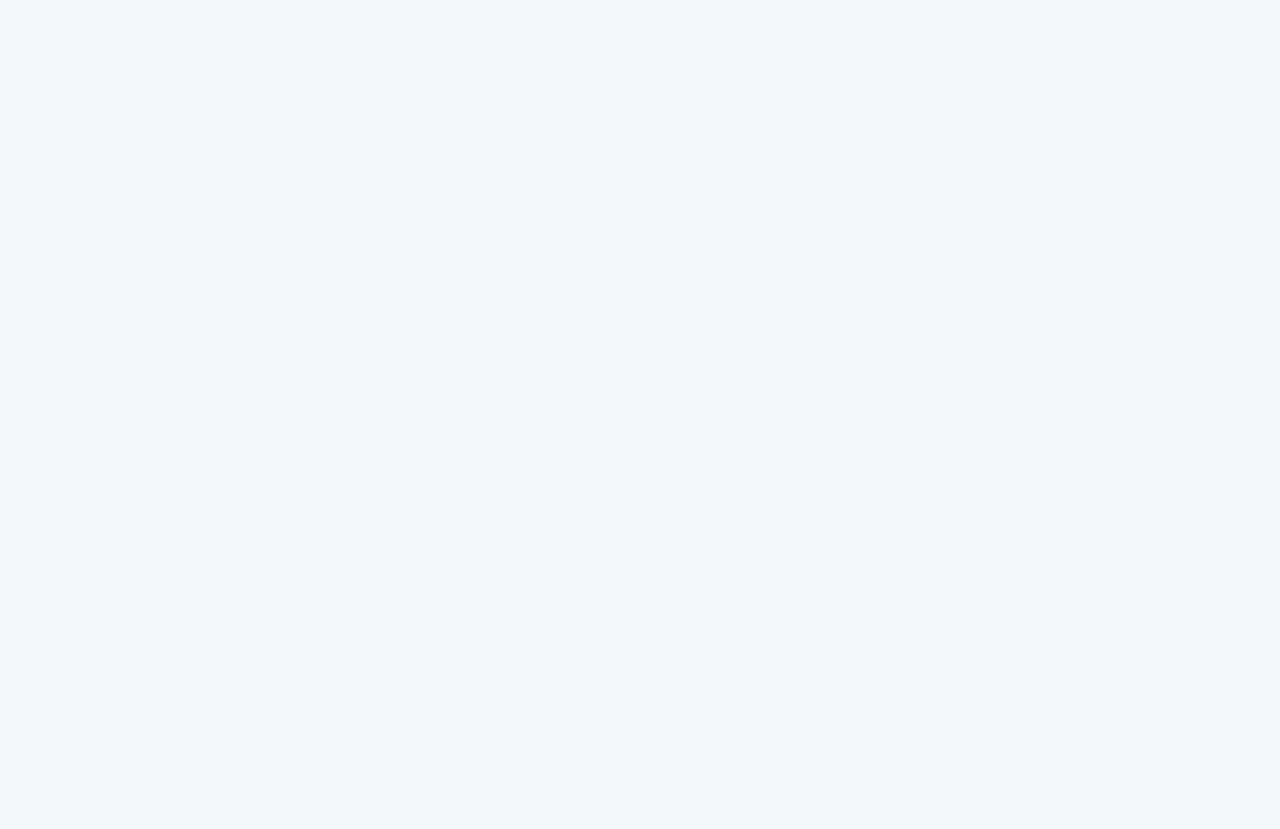
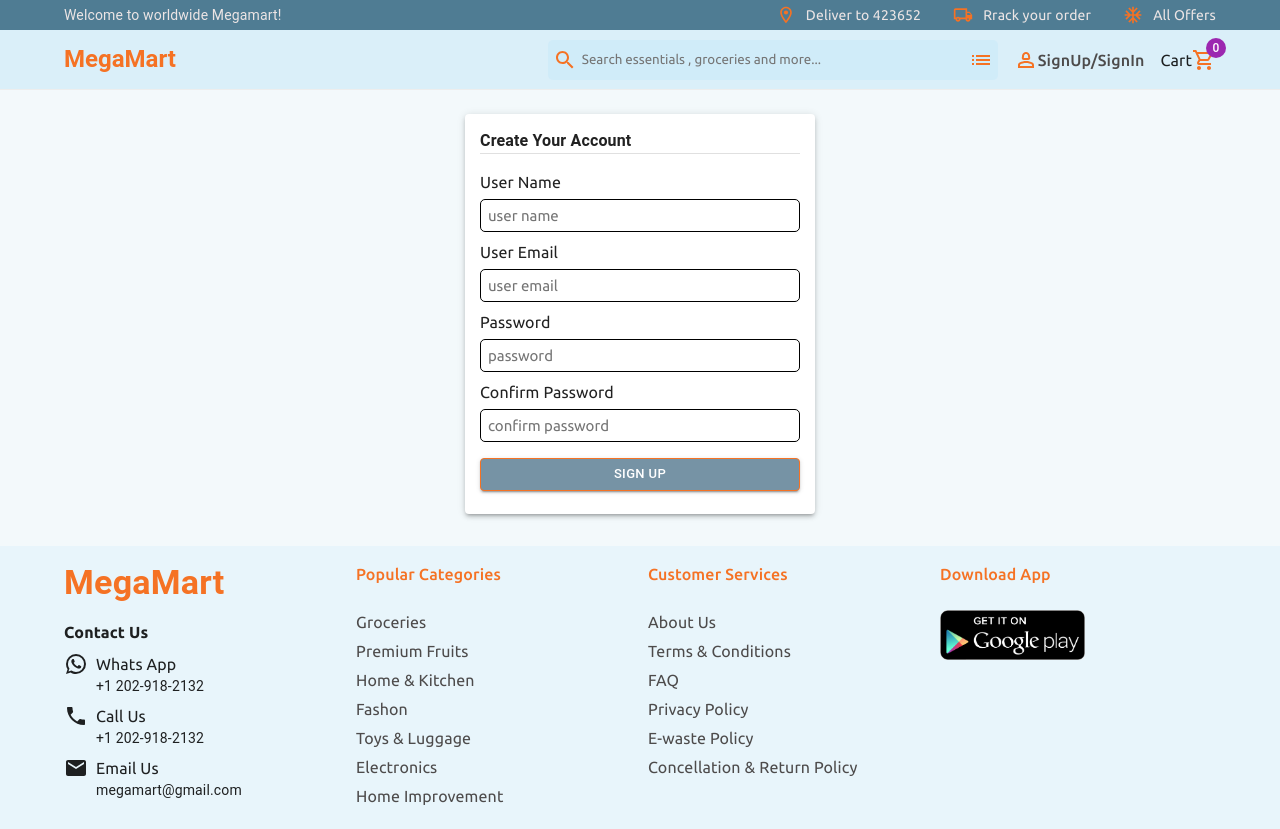
Before and after one commit to sksabbirhossain/megamart-client, a React (Create React App) app: page /signup in a window 1280 px wide. Before the commit this address had no page. Before the commit the page ends 800 px from the top, so only its background shows below. Built offline with nearby package versions, Linux system fonts and the light colour scheme.

Commit message:
created a signup page

```diff
--- a/package.json
+++ b/package.json
@@ -15,6 +15,7 @@
     "react-router-dom": "^6.6.1",
     "react-scripts": "5.0.1",
     "react-slick": "^0.29.0",
+    "react-toastify": "^9.1.1",
     "slick-carousel": "^1.8.1",
     "web-vitals": "^2.1.0"
   },
--- a/src/App.js
+++ b/src/App.js
@@ -4,6 +4,8 @@
 import Main from "./layouts/Main";
 import Home from "./pages/Home/Home";
 import ProductDetails from "./pages/ProductDetails/ProductDetails";
+import SignIn from "./pages/SignIn/SignIn";
+import Signup from "./pages/Signup/Signup";
 import { themeSettings } from "./theme/themeSettings";
 
 function App() {
@@ -17,6 +19,8 @@
         <Route path="/" element={<Main />}>
           <Route path="/" element={<Home />} />
           <Route path="/product-details/:id" element={<ProductDetails />} />
+          <Route path="/signup" element={<Signup />} />
+          <Route path="/signin" element={<SignIn />} />
         </Route>
       </Routes>
     </ThemeProvider>
--- /dev/null
+++ b/src/components/Form/Form.js
@@ -0,0 +1,7 @@
+import React from "react";
+
+const Form = ({ children, ...rest }) => {
+  return <form {...rest}>{children}</form>;
+};
+
+export default Form;
--- /dev/null
+++ b/src/components/FormInput/FormInput.js
@@ -0,0 +1,16 @@
+import { Box } from "@mui/material";
+import React from "react";
+import { Input } from "../../styles/common/Input";
+
+const FormInput = ({ label, ...rest }) => {
+  return (
+    <Box my={1}>
+      <label htmlFor="">{label}</label>
+      <Box>
+        <Input {...rest} />
+      </Box>
+    </Box>
+  );
+};
+
+export default FormInput;
--- a/src/components/Navbar/MainMenu.js
+++ b/src/components/Navbar/MainMenu.js
@@ -7,11 +7,9 @@
   Badge,
   Box,
   Container,
-  Drawer,
   IconButton,
   List,
   ListItemButton,
-  ListItemIcon,
   ListItemText,
   Stack,
   SwipeableDrawer,
@@ -79,7 +77,7 @@
                 <SearchOutlinedIcon color="primary" />
               </IconButton>
             </Box>
-            <NavLink to="/f">
+            <NavLink to="/signin">
               <Box display="flex">
                 <Person2OutlinedIcon color="primary" /> SignUp/SignIn
               </Box>
@@ -136,8 +134,8 @@
             <ListItemButton component={NavLink} to="/signup">
               <ListItemText secondary="SignUp" />
             </ListItemButton>
-            <ListItemButton>
-              <ListItemText secondary="Login" component={NavLink} to="/login" />
+            <ListItemButton component={NavLink} to="/signin">
+              <ListItemText secondary="Login" />
             </ListItemButton>
           </List>
         </Box>
--- a/src/contexts/CartContext.js
+++ b/src/contexts/CartContext.js
@@ -1,4 +1,5 @@
-import React, { createContext, useContext, useEffect, useState } from "react";
+import React, { createContext, useContext, useState } from "react";
+import { toast } from "react-toastify";
 
 const CartContext = createContext();
 
@@ -19,10 +20,12 @@
       );
       const newCart = [...qtyUpdateProduct, oldProduct];
       setCart(newCart);
+      toast.success("Product added successfull");
     } else {
       product.quantity = 1;
       const newProducts = [...cart, product];
       setCart(newProducts);
+      toast.success("Product added successfull");
     }
   };
 
@@ -30,6 +33,7 @@
   const removeCart = (product) => {
     const newCart = cart.filter((items) => items.id !== product.id);
     setCart(newCart);
+    toast.success("Remove from cart");
   };
 
   const increaseQty = (product) => {
--- a/src/index.js
+++ b/src/index.js
@@ -1,6 +1,8 @@
 import React from "react";
 import ReactDOM from "react-dom/client";
 import { BrowserRouter } from "react-router-dom";
+import { ToastContainer } from "react-toastify";
+import "react-toastify/dist/ReactToastify.css";
 import "slick-carousel/slick/slick-theme.css";
 import "slick-carousel/slick/slick.css";
 import App from "./App";
@@ -13,5 +15,17 @@
     <CartProvider>
       <App />
     </CartProvider>
+    <ToastContainer
+      position="top-right"
+      autoClose={1000}
+      hideProgressBar
+      newestOnTop={false}
+      closeOnClick
+      rtl={false}
+      pauseOnFocusLoss
+      draggable
+      pauseOnHover={false}
+      theme="colored"
+    />
   </BrowserRouter>
 );
--- /dev/null
+++ b/src/pages/SignIn/SignIn.js
@@ -0,0 +1,17 @@
+import {
+  Box,
+  Button,
+  Container,
+  Divider,
+  Paper,
+  Typography,
+} from "@mui/material";
+import React from "react";
+import Form from "../../components/Form/Form";
+import FormInput from "../../components/FormInput/FormInput";
+
+const SignIn = () => {
+  return <h3>login</h3>;
+};
+
+export default SignIn;
--- /dev/null
+++ b/src/pages/Signup/Signup.js
@@ -0,0 +1,66 @@
+import {
+  Box,
+  Button,
+  Container,
+  Divider,
+  Paper,
+  Typography,
+} from "@mui/material";
+import React from "react";
+import Form from "../../components/Form/Form";
+import FormInput from "../../components/FormInput/FormInput";
+
+const Signup = () => {
+  return (
+    <Box mt={3}>
+      <Container>
+        <Paper
+          elevation={3}
+          sx={{
+            width: { xs: "auto", sm: "350px" },
+            marginX: "auto",
+            padding: "15px",
+          }}
+        >
+          <Typography fontWeight={700}>Create Your Account</Typography>
+          <Divider />
+          <Box py={1}>
+            <Form>
+              <FormInput
+                label="User Name"
+                type="text"
+                name="username"
+                placeholder="user name"
+              />
+              <FormInput
+                label="User Email"
+                type="email"
+                name="email"
+                placeholder="user email"
+              />
+              <FormInput
+                label="Password"
+                type="password"
+                name="password"
+                placeholder="password"
+              />
+              <FormInput
+                label="Confirm Password"
+                type="password"
+                name="cpassword"
+                placeholder="confirm password"
+              />
+              <Box mt={2}>
+                <Button size="small" fullWidth type="submit">
+                  Sign Up
+                </Button>
+              </Box>
+            </Form>
+          </Box>
+        </Paper>
+      </Container>
+    </Box>
+  );
+};
+
+export default Signup;
--- /dev/null
+++ b/src/styles/common/Input.js
@@ -0,0 +1,12 @@
+import { Padding } from "@mui/icons-material";
+import { styled } from "@mui/material";
+
+export const Input = styled("input")(({ theme }) => ({
+  width: "100%",
+  outline: "none",
+  padding: "7px",
+  fontSize: "15px",
+  borderRadius: "5px",
+  border: "1px solid",
+  marginTop: "5px",
+}));
```
Also changed, not shown: 1 other file (tests, documents, lock files or other folders).
